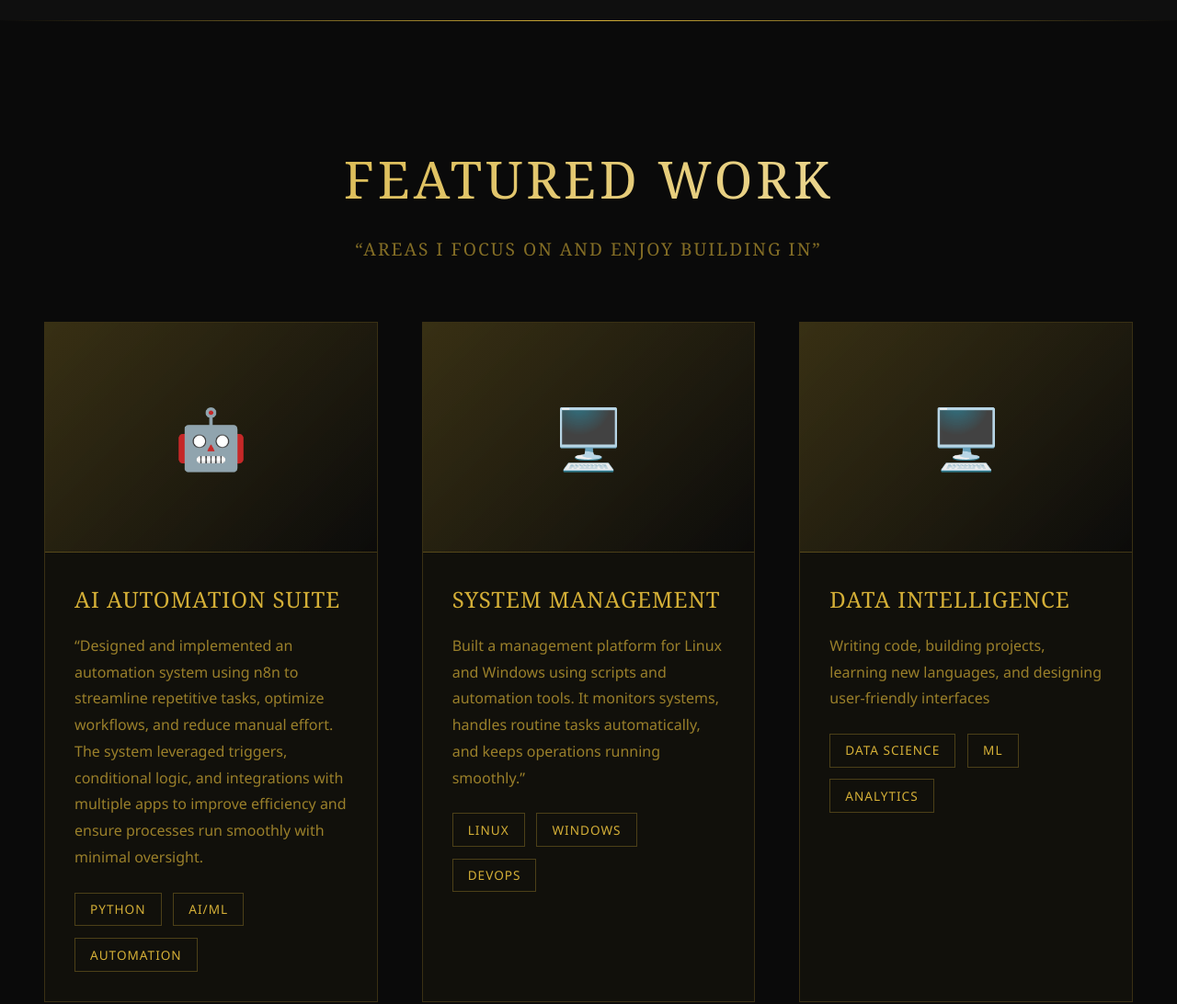
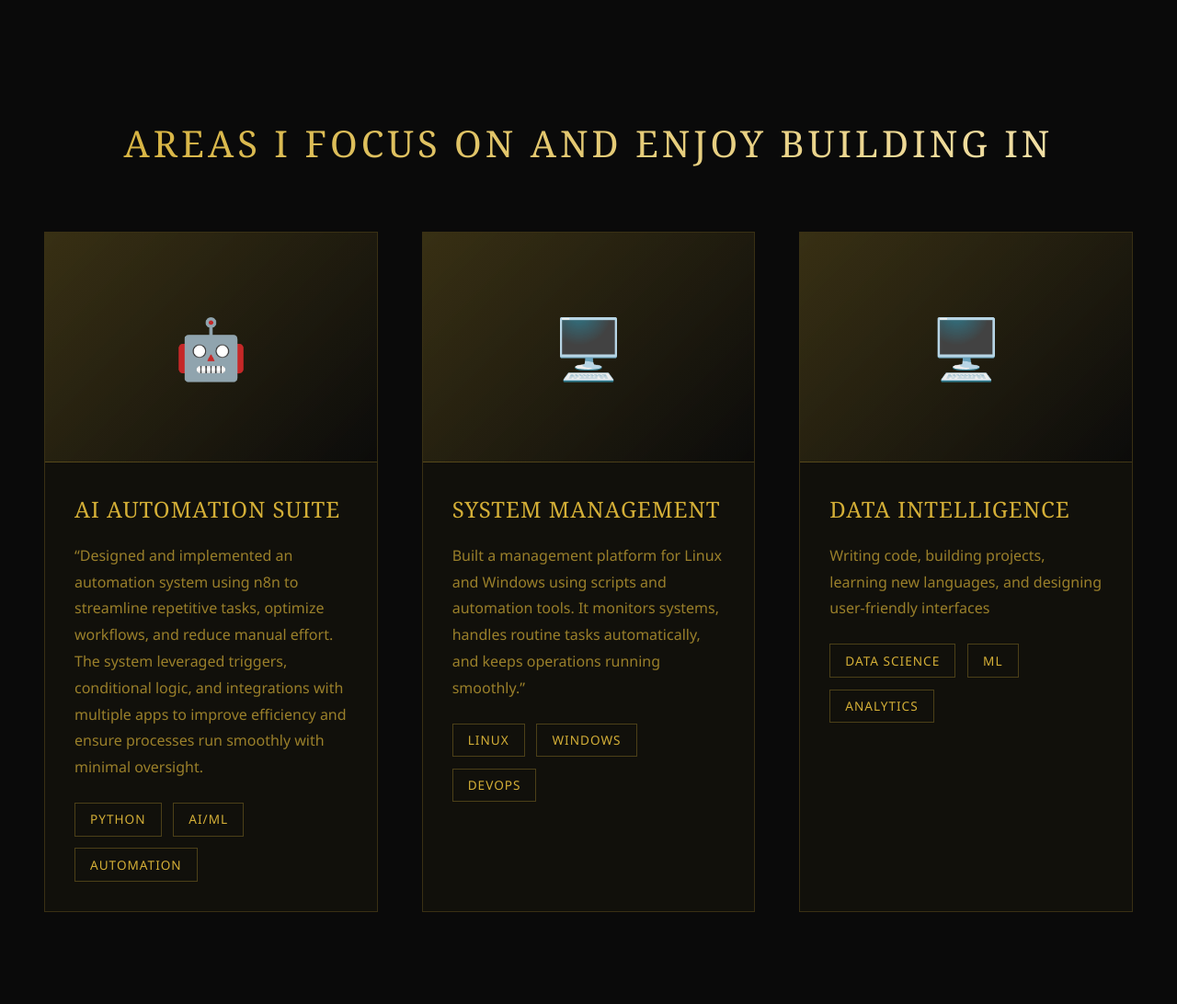
Before and after one commit to AhmedAi77/AhmedPortfolio.github.io., a plain HTML site: page index.html in a window 1280 px wide. Shown: the part 2020-3112 px from the top of the page at 92% size. Drawn offline with Linux system fonts and the light colour scheme.

Commit message:
Update index.html

```diff
--- a/index.html
+++ b/index.html
@@ -275,7 +275,7 @@
         }
 
         .section-title {
-            font-size: 3.5rem;
+            font-size: 2.5rem;
             text-align: center;
             margin-bottom: 1rem;
             background: linear-gradient(135deg, #d4af37 0%, #f4e4b0 100%);
@@ -716,8 +716,8 @@
     <!-- Projects Section -->
     <section id="projects" class="projects">
         <div class="container">
-            <h2 class="section-title">FEATURED WORK</h2>
-            <p class="section-subtitle">“AREAS I FOCUS ON AND ENJOY BUILDING IN”</p>
+            <h2 class="section-title">AREAS I FOCUS ON AND ENJOY BUILDING IN</h2>
+            <p class="section-subtitle"></p>
             <div class="projects-grid">
                 <div class="project-card">
                     <div class="project-image">🤖</div>
```
